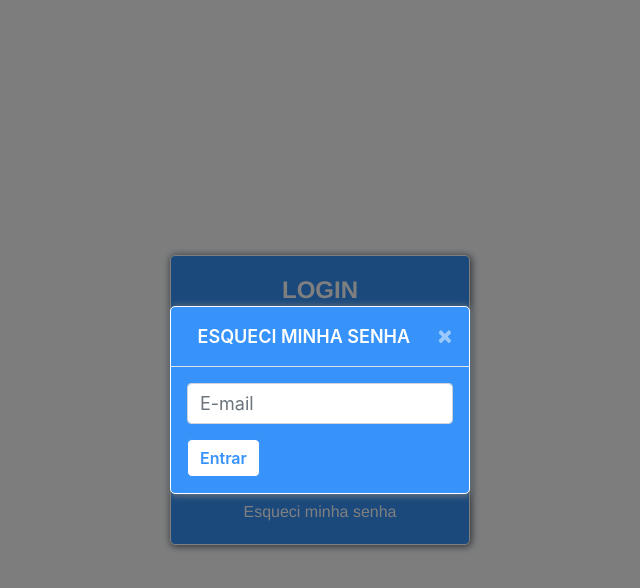
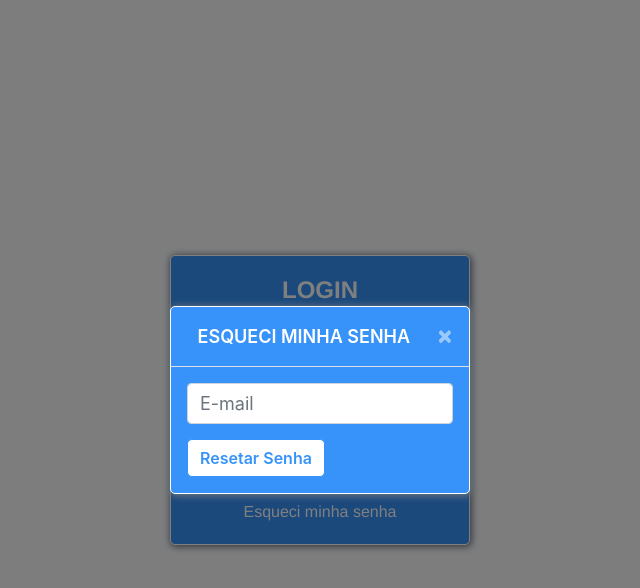
Before and after one commit to UNIPTCC/Help-Doctor-Front, a Vue app: page /#/login in a window 1280 px wide. Both pictures are taken after a click on the button "Esqueci minha senha". Shown: the top 588 px of the page, without its empty margins (320-960 px from the left). Built offline with nearby package versions, Linux system fonts and the light colour scheme; what vue-resource would draw is missing.

Commit message:
Fix Label

```diff
--- a/src/components/ModalPasswordReset/ModalPasswordReset.vue
+++ b/src/components/ModalPasswordReset/ModalPasswordReset.vue
@@ -14,7 +14,7 @@
         placeholder="E-mail"
       />
       <b-button type='submit'>
-        Entrar
+        Resetar Senha
       </b-button>
     </b-form>
     <span id='error-reset'>
```
